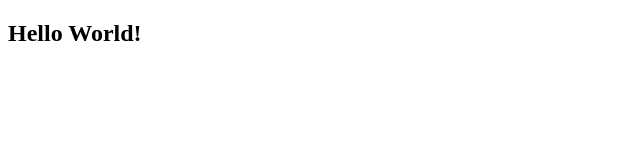
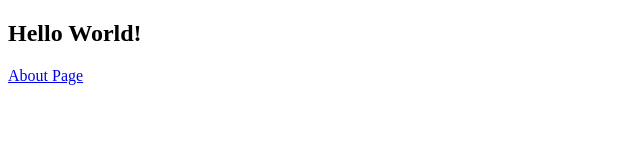
Before and after one commit to nazhimkalam/Learning-Next-JS, a Next.js app: page / in a window 1280 px wide. Shown: the top 160 px of the page, without its empty margins (0-640 px from the left). Built offline with nearby package versions, Linux system fonts and the light colour scheme.

Commit message:
Next Link to navigate

```diff
--- a/pages/about.js
+++ b/pages/about.js
@@ -1,9 +1,12 @@
-import React from 'react'
+import Link from 'next/link';
 
 function about() {
     return (
         <div>
             <h3>This is the about page</h3>
+            <Link href="/">
+				Index Page
+			</Link>
         </div>
     )
 }
--- a/pages/index.js
+++ b/pages/index.js
@@ -1,11 +1,14 @@
-import React from 'react'
+import Link from 'next/link';
 
 function index() {
-    return (
-        <div>
-            <h2>Hello World!</h2>
-        </div>
-    )
+	return (
+		<div>
+			<h2>Hello World!</h2>
+			<Link href="/about">
+				About Page
+			</Link>
+		</div>
+	);
 }
 
-export default index
+export default index;
```
Also changed, not shown: 1 other file (tests, documents, lock files or other folders).
